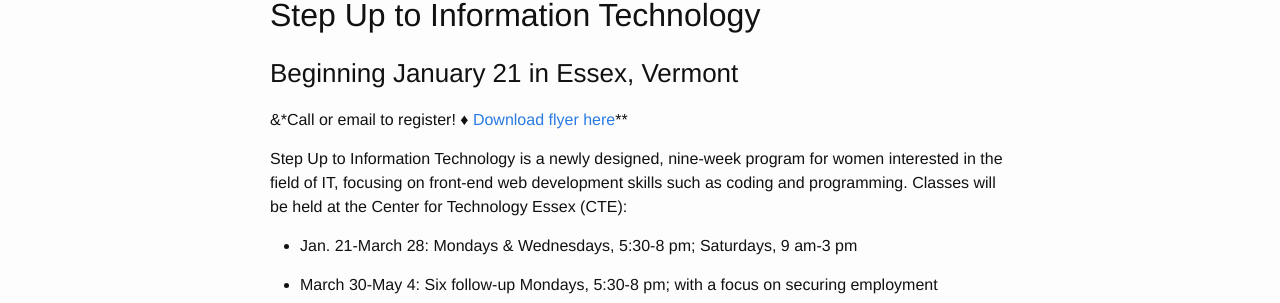
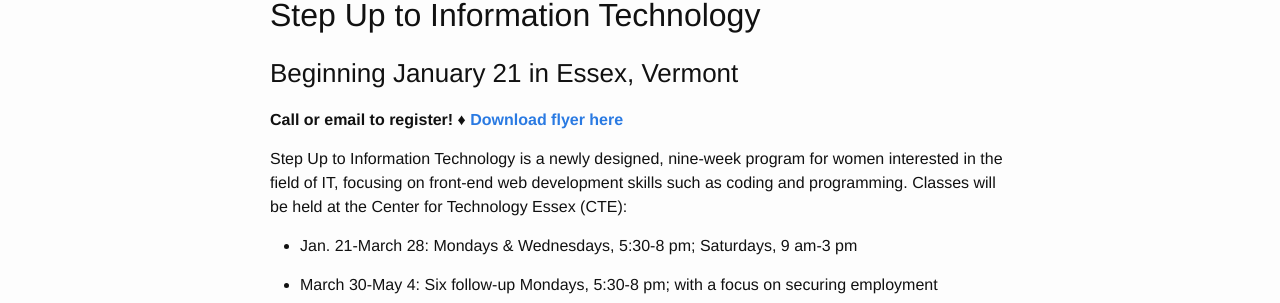
Before and after one commit to jennybeaudin/step-up-it, a Jekyll site: the page built from about.md, in a window 1280 px wide. Shown: the part 173-476 px from the top of the page. Built offline with Jekyll 4.4.1, drawn with Linux system fonts in a browser that asks for light colours.

Commit message:
Fix typo.

```diff
--- a/about.md
+++ b/about.md
@@ -8,7 +8,7 @@
 
 ### Beginning January 21 in Essex, Vermont
 
-&*Call or email to register! ♦  [Download flyer here]({{ site.baseurl }}/files/StepUp_IT_flyer_11_20141.pdf)**
+**Call or email to register! ♦  [Download flyer here]({{ site.baseurl }}/files/StepUp_IT_flyer_11_20141.pdf)**
 
 Step Up to Information Technology is a newly designed, nine-week program for women interested in the field of IT, focusing on front-end web development skills such as coding and programming. Classes will be held at the Center for Technology Essex (CTE):
 
```
